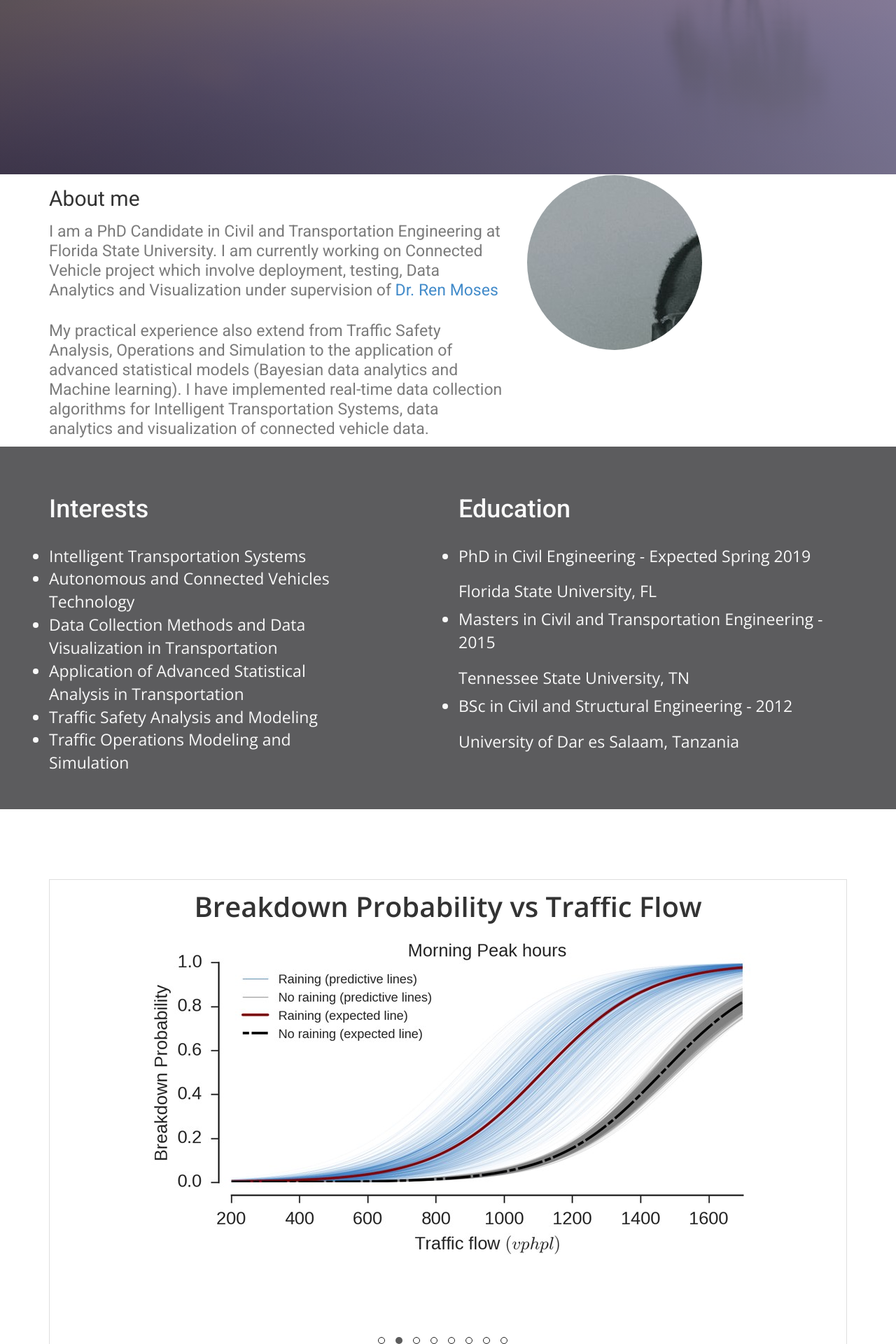
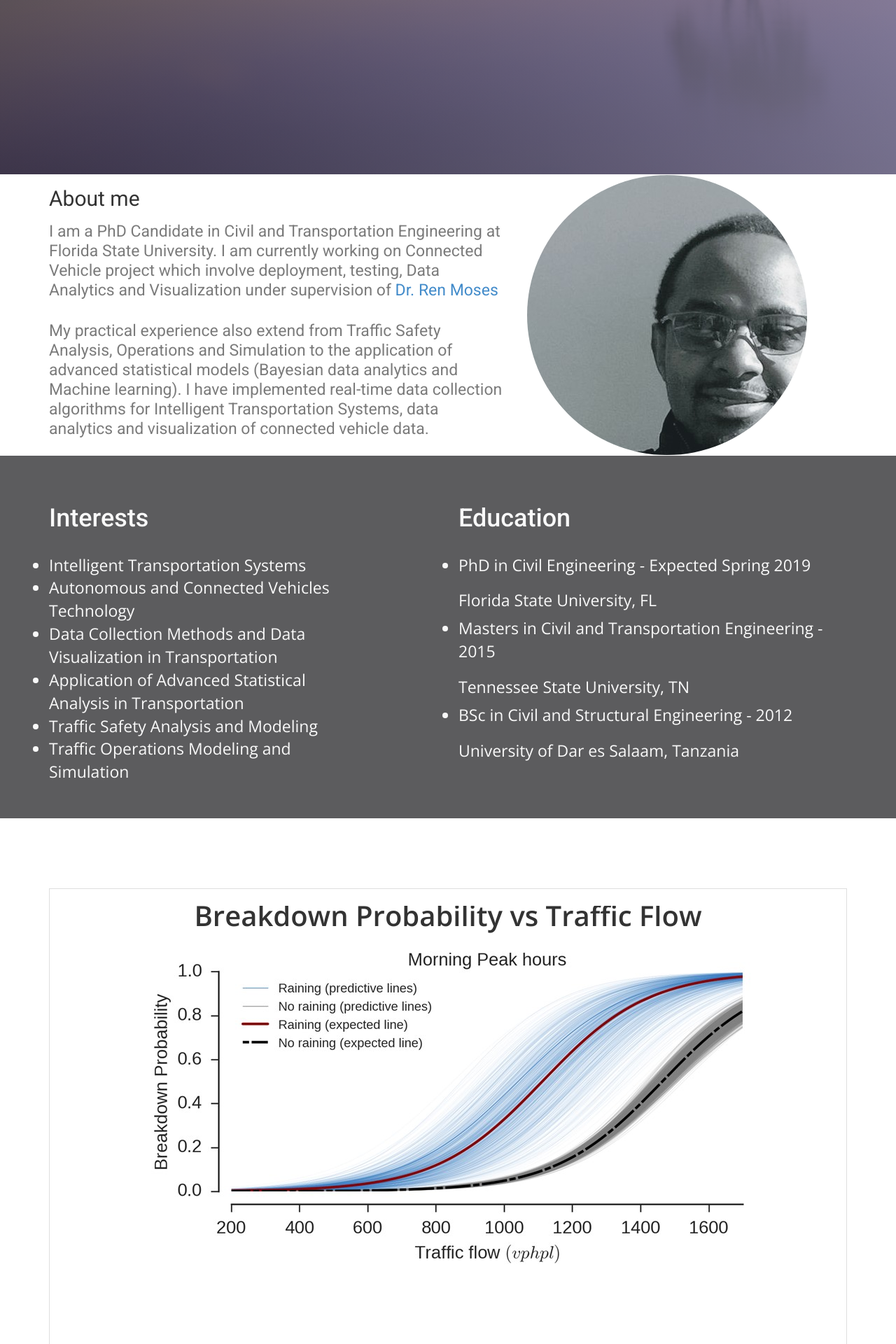
Before and after one commit to ekidando/Emma, a Jekyll site: the page built from index.html, in a window 1280 px wide. Shown: the part 600-2520 px from the top of the page at 70% size. Built offline with Jekyll 4.4.1, drawn with Linux system fonts in a browser that asks for light colours; nearby versions of some CDN libraries; some web fonts are replaced.

Commit message:
Update airspace.css

```diff
--- a/css/airspace.css
+++ b/css/airspace.css
@@ -111,9 +111,9 @@ font header .navbar-default .navbar-nav li a:hover {
 }
 
 .cropcircle{
-    width: 250px;
-    height: 250px;
-    border-radius: 100%;
+    width: 400px;
+    height: 400px;
+    border-radius: 200%;
     background: #eee no-repeat center;
     background-size: cover;
 }
```
